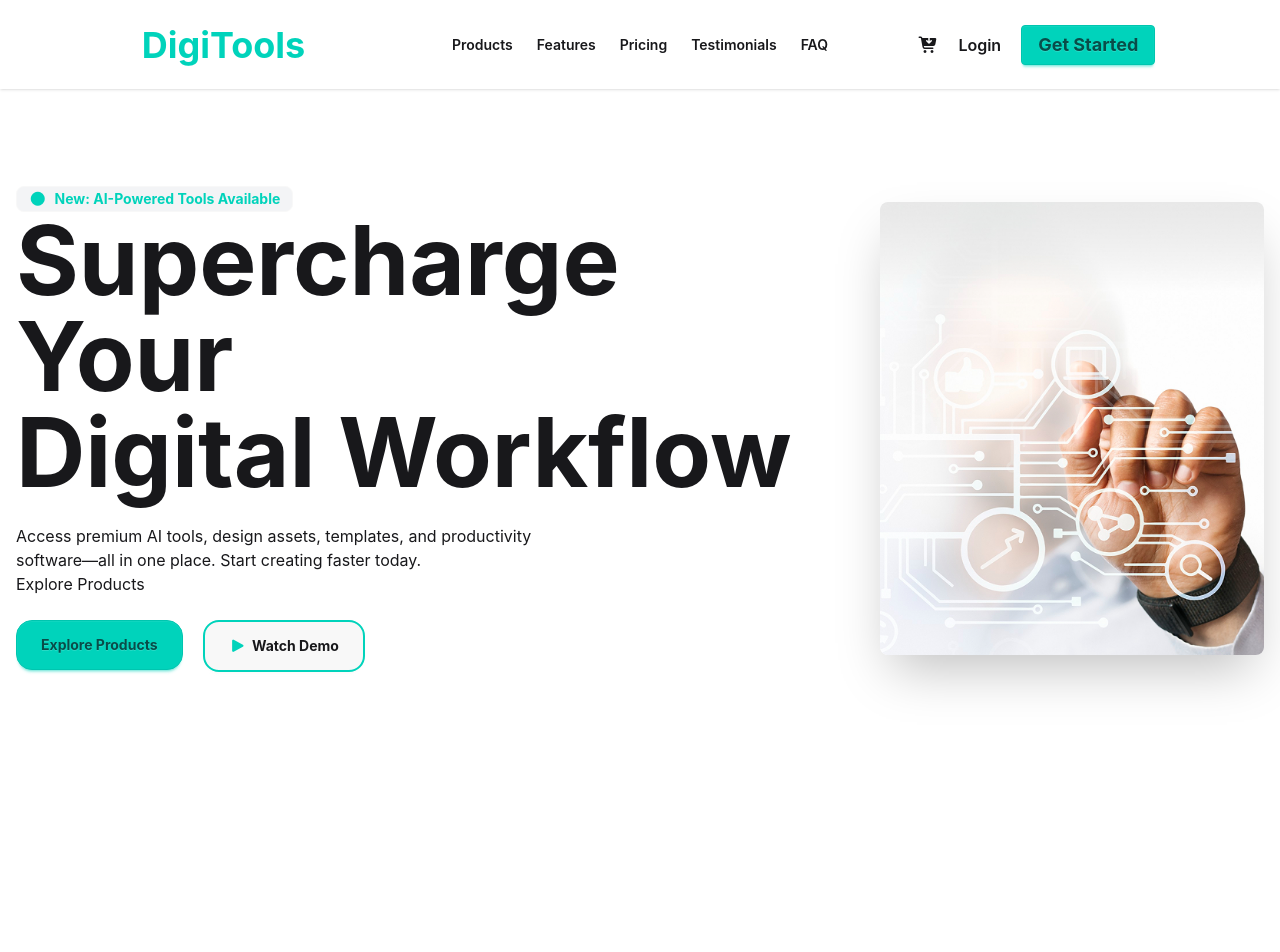
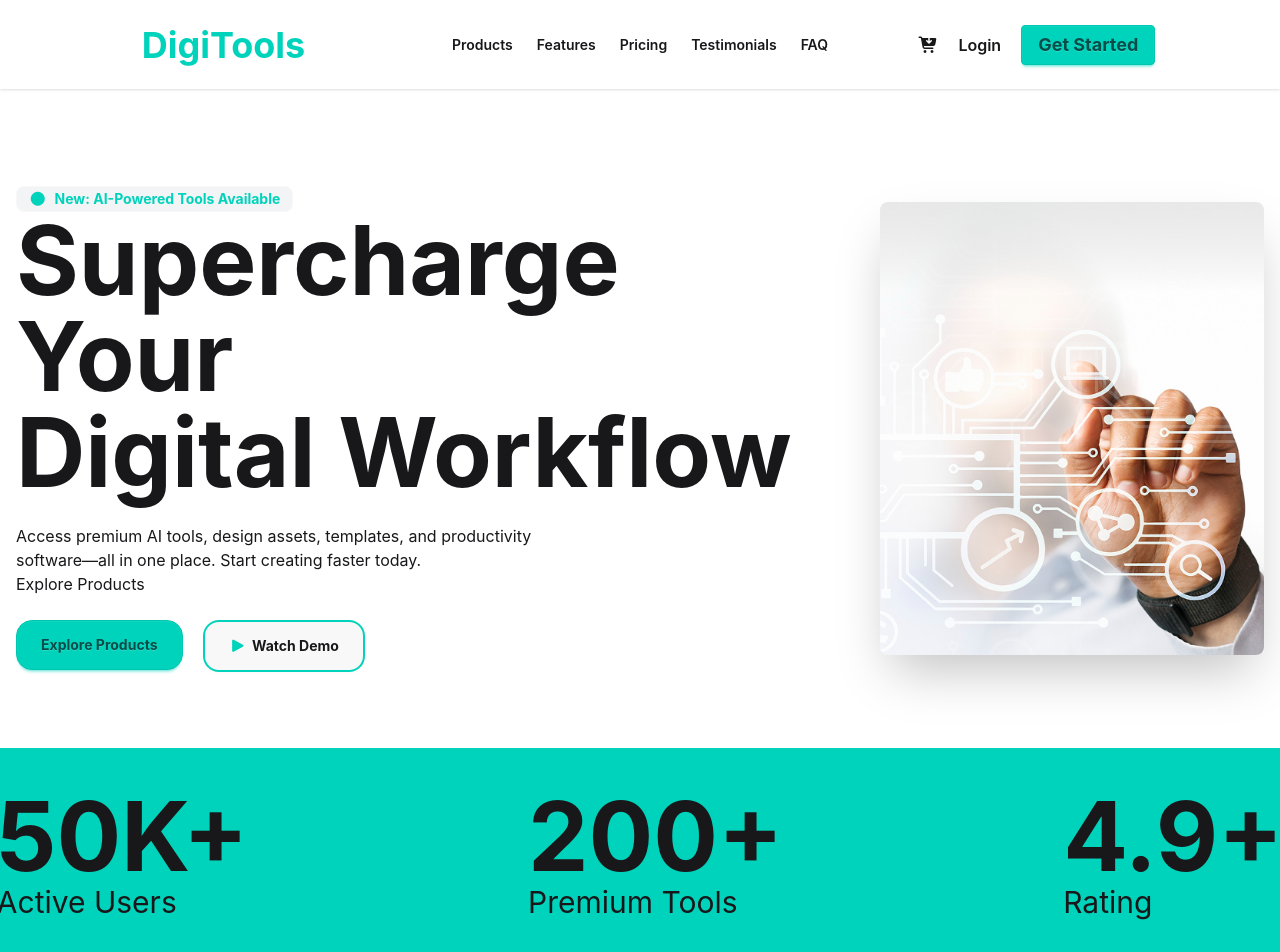
Before and after one commit to Rubelhasan29/DigiTools-Platform, a React (Vite) app: page / in a window 1280 px wide. Shown: the top 952 px of the page. Before the commit the page ends 800 px from the top, so only its background shows below. Built offline with nearby package versions, Linux system fonts and the light colour scheme.

Commit message:
design the full hero section add a photo in the right and added some retting company related info

```diff
--- a/src/Component/Hero.jsx
+++ b/src/Component/Hero.jsx
@@ -26,6 +26,20 @@ const Hero = () => {
                     </div>
                 </div>
             </div>
+            <div className="bg-accent p-10 mt-15 flex justify-center gap-70">
+                <div>
+                    <h1 className="text-8xl font-bold">50K+</h1>
+                    <p className="text-3xl">Active Users</p>
+                </div>
+                <div>
+                    <h1 className="text-8xl font-bold">200+</h1>
+                    <p className="text-3xl">Premium Tools</p>
+                </div>
+                <div>
+                    <h1 className="text-8xl font-bold">4.9+</h1>
+                    <p className="text-3xl">Rating</p>
+                </div>
+            </div>
         </div>
     );
 };
--- a/src/Component/Navbar.jsx
+++ b/src/Component/Navbar.jsx
@@ -2,8 +2,8 @@ import React from 'react';
 
 const Navbar = () => {
     return (
-        <section className="shadow-sm p-3">
-        <div className="max-w-10/12 mx-auto">
+        <section className="shadow-sm lg:p-3">
+        <div className="lg:max-w-10/12 mx-auto">
         <div className="navbar bg-base-100">
             <div className="navbar-start">
                 <div class="dropdown">
```
